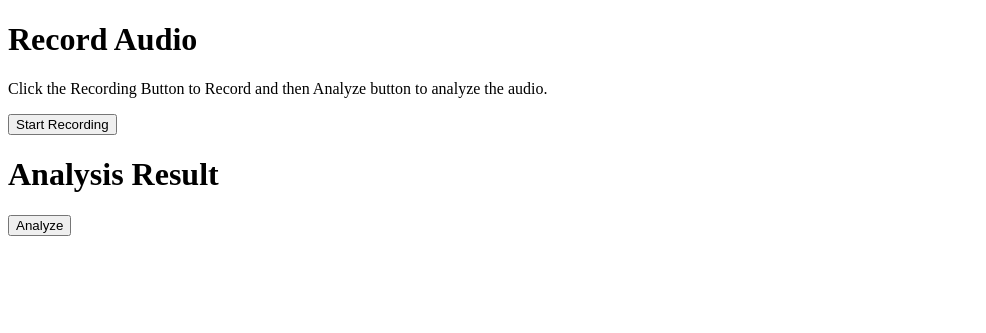
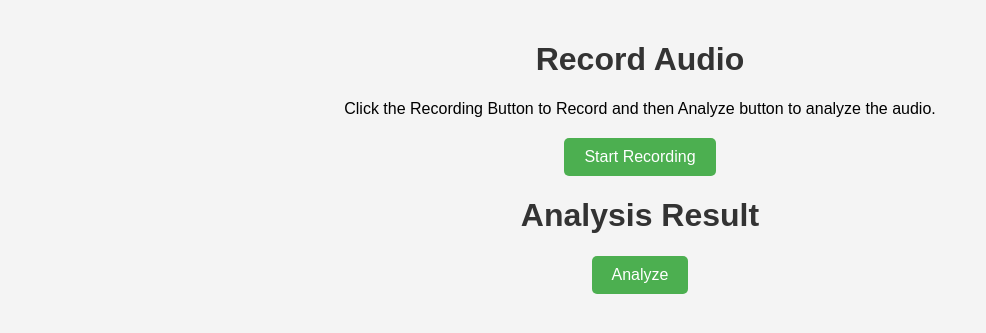
Before and after one commit to akarsh-mahajan/Speech-Emotion-Detector, a Django app: page / in a window 1280 px wide. Shown: the top 333 px of the page, without its empty margins (0-986 px from the left). Run offline with Django 5.2, Linux system fonts and the light colour scheme.

Commit message:
improved interface html

```diff
--- a/template/upload.html
+++ b/template/upload.html
@@ -5,6 +5,41 @@
     <meta charset="UTF-8">
     <meta name="viewport" content="width=device-width, initial-scale=1.0">
     <title>Record Audio</title>
+    <style>
+        body {
+            font-family: 'Arial', sans-serif;
+            background-color: #f4f4f4;
+            margin: 0;
+            padding: 20px;
+            text-align: center;
+        }
+
+        h1 {
+            color: #333;
+        }
+
+        p {
+            margin-bottom: 20px;
+        }
+
+        form {
+            margin-top: 20px;
+        }
+
+        input[type="submit"] {
+            background-color: #4caf50;
+            color: white;
+            padding: 10px 20px;
+            font-size: 16px;
+            cursor: pointer;
+            border: none;
+            border-radius: 5px;
+        }
+
+        input[type="submit"]:hover {
+            background-color: #45a049;
+        }
+    </style>
 </head>
 <body>
     <h1>Record Audio</h1>
@@ -21,60 +56,11 @@
         <input type="submit" value="Start Recording">
     </form>
 
-    <!-- <button id="startRecording">Start Recording</button> -->
-    <!-- <button id="analyzeAudio">Analyze Audio</button> -->
     <h1>Analysis Result</h1>
 
     <form action="{% url 'analyze_audio' %}" method="post">
         {% csrf_token %}
         <input type="submit" value="Analyze">
     </form>
-
-    <!-- <script>
-        document.addEventListener('DOMContentLoaded', function() {
-            const statusDiv = document.getElementById('status');
-            const startRecordingBtn = document.getElementById('startRecording');
-
-            startRecordingBtn.addEventListener('click', async function() {
-                try {
-                    const response = await fetch('{% url "record_audio" %}', {
-                        method: 'POST',
-                    });
-
-                    // const data = await response.json();
-
-                    // if (data.status === 'success') {
-                    //     statusDiv.innerHTML = `<p style="color: green;">Recording successful. Audio file saved</p>`;
-                    // } else {
-                    //     statusDiv.innerHTML = `<p style="color: red;">Error: ${data.message}</p>`;
-                    // }
-                } catch (error) {
-                    console.error('Error recording audio:', error);
-                    statusDiv.innerHTML = `<p style="color: red;">Error recording audio. Please try again.</p>`;
-                }
-            });
-
-            // analyzeAudioBtn.addEventListener('click', async function() {
-            //     try {
-            //         // Make a request to the analyze function (update the URL accordingly)
-            //         const analyzeResponse = await fetch('{% url "analyze_audio" %}', {
-            //             method: 'POST',
-            //         });
-
-            //         const analyzeData = await analyzeResponse.json();
-            //         <p>Operation Result: {{ result }}</p>
-            //         // Handle the response from the analyze function as needed
-            //         // if (analyzeData.status === 'success') {
-            //         //     statusDiv.innerHTML = `<p style="color: green;">Audio analysis successful. Result: ${analyzeData.result}</p>`;
-            //         // } else {
-            //         //     statusDiv.innerHTML = `<p style="color: red;">Error: ${analyzeData.message}</p>`;
-            //         // }
-            //     } catch (error) {
-            //         console.error('Error analyzing audio:', error);
-            //         statusDiv.innerHTML = `<p style="color: red;">Error analyzing audio. Please try again.</p>`;
-            //     }
-            // });
-        });
-    </script> -->
 </body>
 </html>
```
Also changed, not shown: template/result.html (+25 -0 lines), 1 other file.
